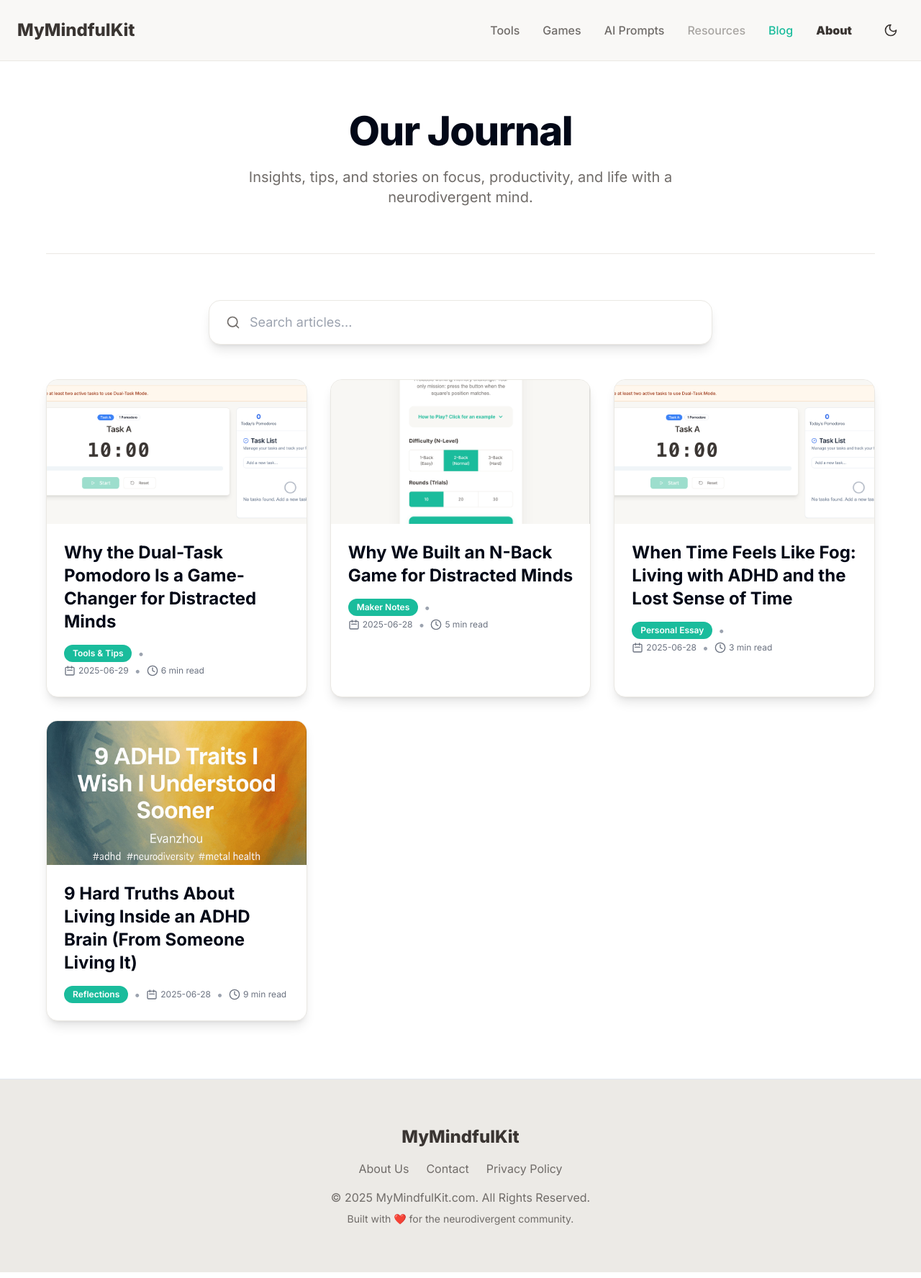
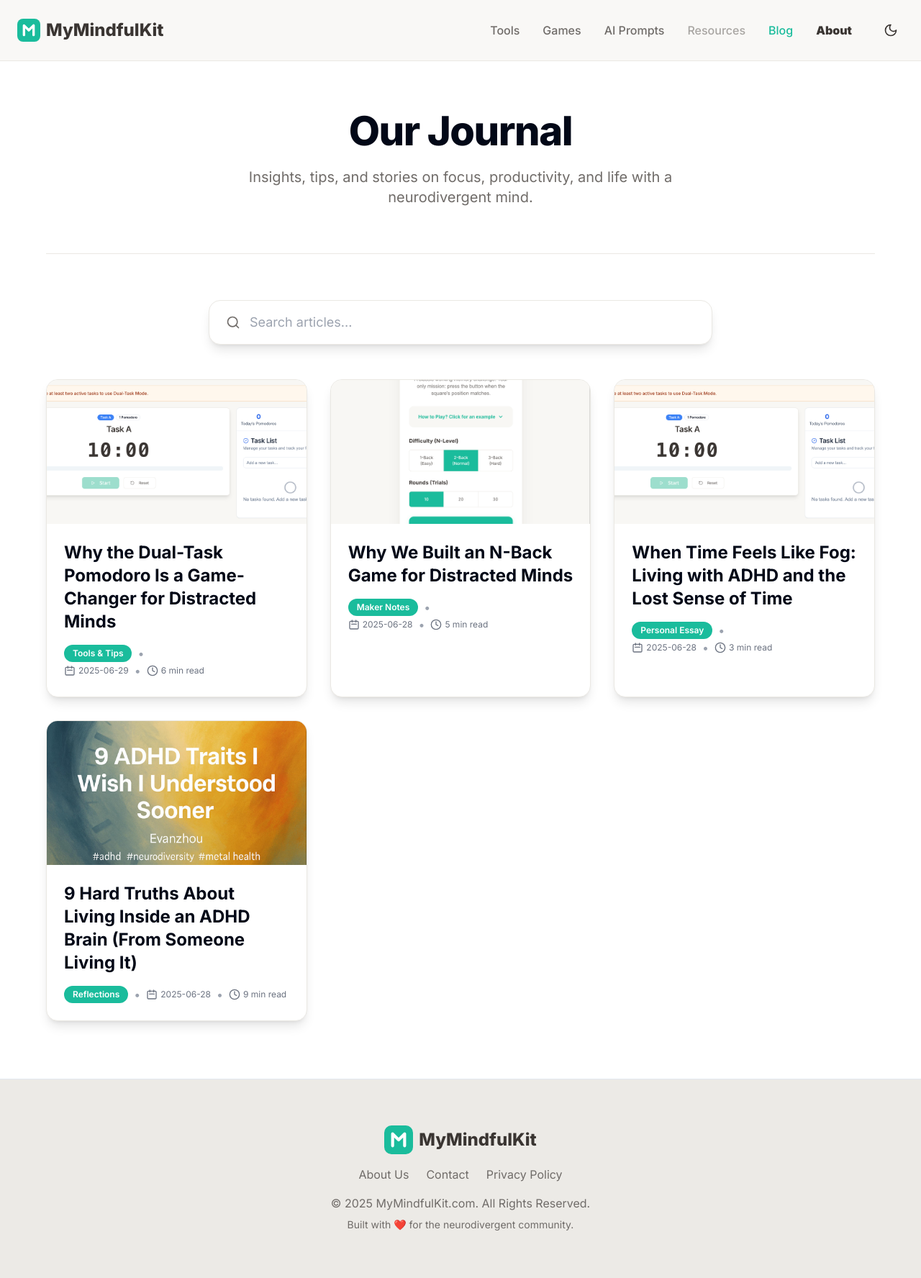
Before and after one commit to bingyanglu/mymindfulkit, a Next.js app: page /blog in a window 1280 px wide. Shown: the whole page at 72% size. Built offline with nearby package versions, Linux system fonts and the light colour scheme.

Commit message:
feat: 更新网站图标为SVG格式，优化视觉效果并提升加载性能；在页脚和页头中添加Logo图像，增强品牌识别度

```diff
--- a/app/components/Footer.tsx
+++ b/app/components/Footer.tsx
@@ -1,3 +1,5 @@
+import Image from 'next/image'
+
 export function Footer() {
   return (
     <footer className="main-footer mt-20 py-16
@@ -6,9 +8,17 @@ export function Footer() {
                       text-center">
       <div className="container max-w-7xl mx-auto px-6">
         <div className="footer-content">
-          <div className="logo text-2xl font-extrabold mb-4
-                        text-[#3A3532] dark:text-[#E5E7EB]">
-            MyMindfulKit
+          <div className="flex justify-center items-center space-x-2 mb-4">
+            <Image
+              src="/images/logo.svg"
+              alt="MyMindfulKit Logo"
+              width={40}
+              height={40}
+              className="w-10 h-10"
+            />
+            <span className="text-2xl font-extrabold text-[#3A3532] dark:text-[#E5E7EB]">
+              MyMindfulKit
+            </span>
           </div>
           <div className="footer-nav mb-4 flex justify-center items-center space-x-6">
             <a href="/about" className="text-[#706C69] dark:text-[#9CA3AF] hover:text-[#1ABC9C] dark:hover:text-[#4F46E5] transition-colors">About Us</a>
--- a/app/components/Header.tsx
+++ b/app/components/Header.tsx
@@ -1,6 +1,7 @@
 "use client"
 
 import Link from 'next/link'
+import Image from 'next/image'
 import { useTheme } from '../hooks/use-theme'
 import { Moon, Sun, Menu, X } from 'lucide-react'
 import { useState } from 'react'
@@ -25,8 +26,17 @@ export function Header() {
                       border-[#EAE8E3] dark:border-[#374151]">
       <div className="container max-w-7xl mx-auto px-6 flex justify-between items-center">
         <div className="flex-1 flex justify-start items-center">
-          <Link href="/" className="logo text-xl md:text-2xl font-extrabold text-[#3A3532] dark:text-[#E5E7EB]">
-            MyMindfulKit
+          <Link href="/" className="flex items-center space-x-2">
+            <Image
+              src="/images/logo.svg"
+              alt="MyMindfulKit Logo"
+              width={32}
+              height={32}
+              className="w-8 h-8"
+            />
+            <span className="text-xl md:text-2xl font-extrabold text-[#3A3532] dark:text-[#E5E7EB]">
+              MyMindfulKit
+            </span>
           </Link>
         </div>
 
--- a/app/hooks/use-pomodoro.ts
+++ b/app/hooks/use-pomodoro.ts
@@ -86,8 +86,8 @@ const sendNotification = (title: string, options?: NotificationOptions) => {
   try {
     console.log("准备发送通知:", title, options)
     const notification = new Notification(title, {
-      icon: "/favicon.ico",
-      badge: "/favicon.ico",
+      icon: "/favicon.svg",
+      badge: "/favicon.svg",
       tag: "pomodoro-notification",
       requireInteraction: false,
       silent: false,
--- a/app/layout.tsx
+++ b/app/layout.tsx
@@ -73,9 +73,9 @@ export const metadata: Metadata = {
     google: "your-google-verification-code",
   },
   icons: {
-    icon: "/favicon.ico",
-    shortcut: "/favicon-16x16.png",
-    apple: "/apple-touch-icon.png",
+    icon: "/favicon.svg",
+    shortcut: "/favicon.svg",
+    apple: "/favicon.svg",
   },
   manifest: "/site.webmanifest",
 }
```
Also changed, not shown: public/favicon.svg (added), public/images/logo.svg (added), public/site.webmanifest.
